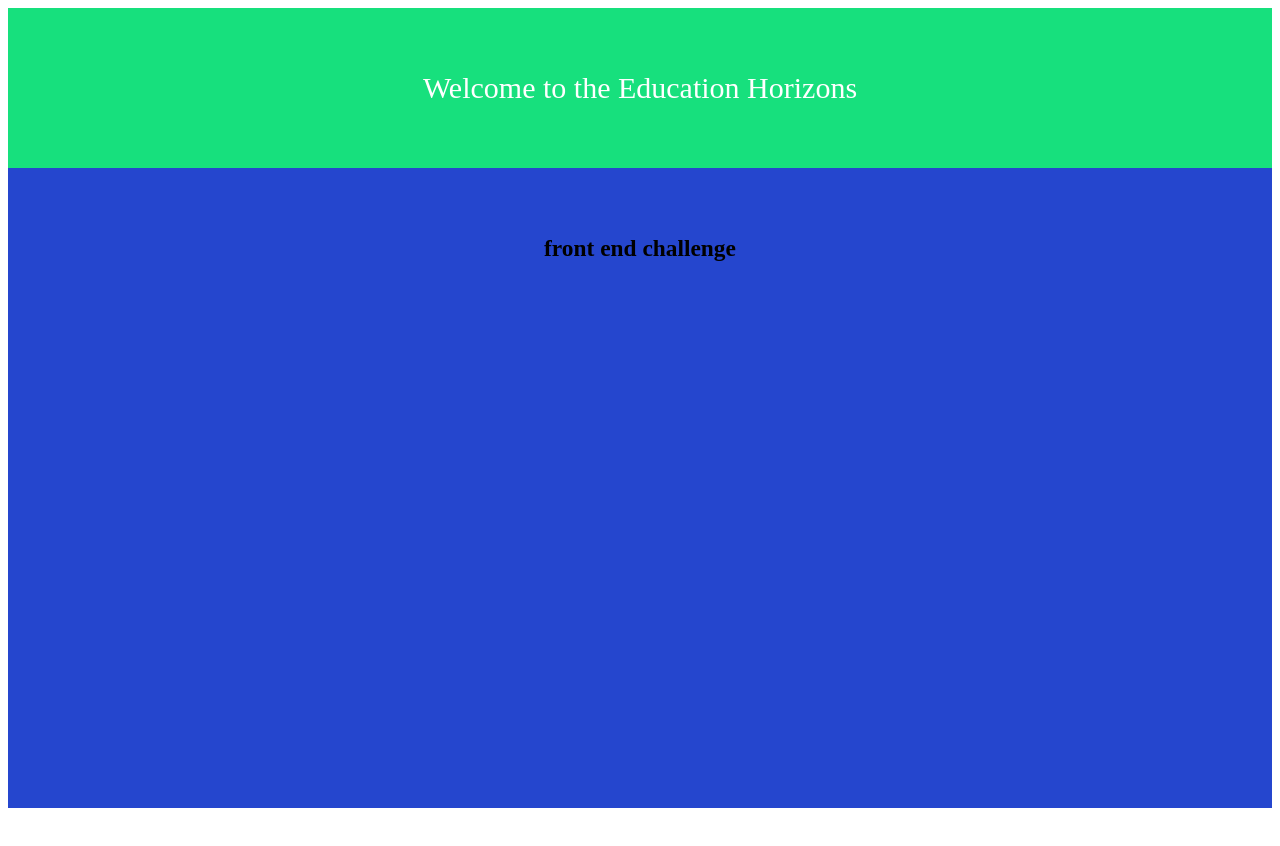
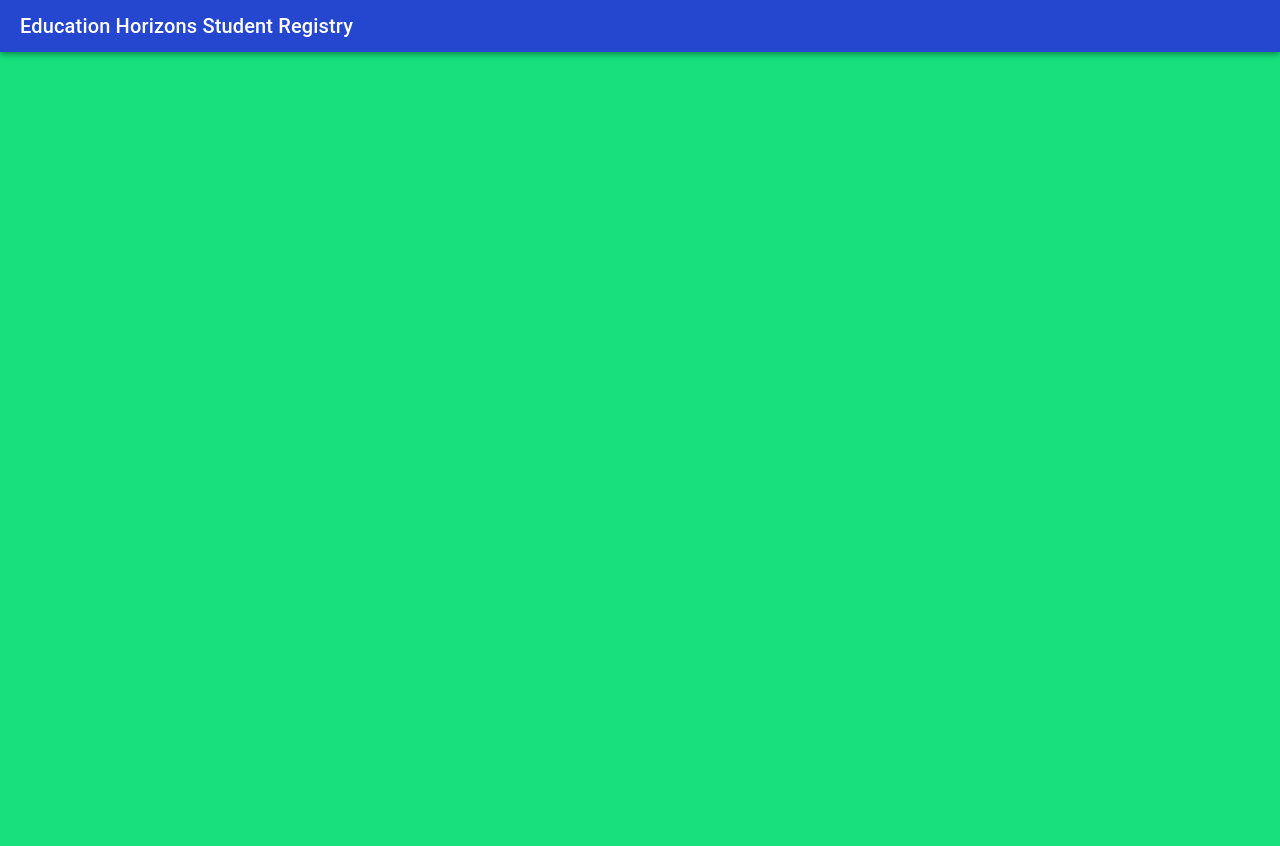
Before and after one commit to d1anas0/student-register, a React (Create React App) app: page / in a window 1280 px wide. Shown: the top 846 px of the page. Before the commit the page ends 816 px from the top, so only its background shows below. Built offline with nearby package versions, Linux system fonts and the light colour scheme.

Commit message:
Implement 'landing' page with MUI

```diff
--- a/public/index.html
+++ b/public/index.html
@@ -1 +1,3 @@
+<title>Student Registry</title>
+<body style="margin:0"/>
 <div id="root"/>
--- a/src/App.js
+++ b/src/App.js
@@ -1,15 +1,36 @@
-import React, { useState, useEffect } from "react";
+import { AppBar, Box } from "@mui/material";
+import React from "react";
 
 export default function App() {
-
   return (
-    <div style={{backgroundColor: "#2546ce", height: "100vh"}}>
-      <div style={{backgroundColor: "#17e07d", color: "white"}}>
-          <div style={{ display: "flex", alignItems: 'center', justifyContent: 'center', height: '20%', fontSize: 30 }}>Welcome to the Education Horizons</div>
-        </div>
-        <div style={{ display: "flex", alignItems: 'center', justifyContent: 'center', height: '20%', fontSize: 20 }}>
-          <h3>front end challenge</h3>
-          </div>
-    </div>
+    <>
+      <AppBar
+        position="sticky"
+        sx={{
+          backgroundColor: "#2546ce",
+          color: "#ffffff",
+          typography: "h6",
+          textAlign: "left",
+        }}
+        style={{ padding: 10, paddingLeft: 20 }}
+      >
+        Education Horizons Student Registry
+      </AppBar>
+      <Box
+        sx={{
+          display: "flex",
+          flexDirection: "column",
+          justifyContent: "center",
+        }}
+        style={{
+          height: "100vh",
+          padding: "6%",
+        }}
+        backgroundColor="#17e07d"
+        align="center"
+      >
+        {/* <StudentRegistry /> */}
+      </Box>
+    </>
   );
 }
```
Also changed, not shown: public/wireframe.drawio.svg.
